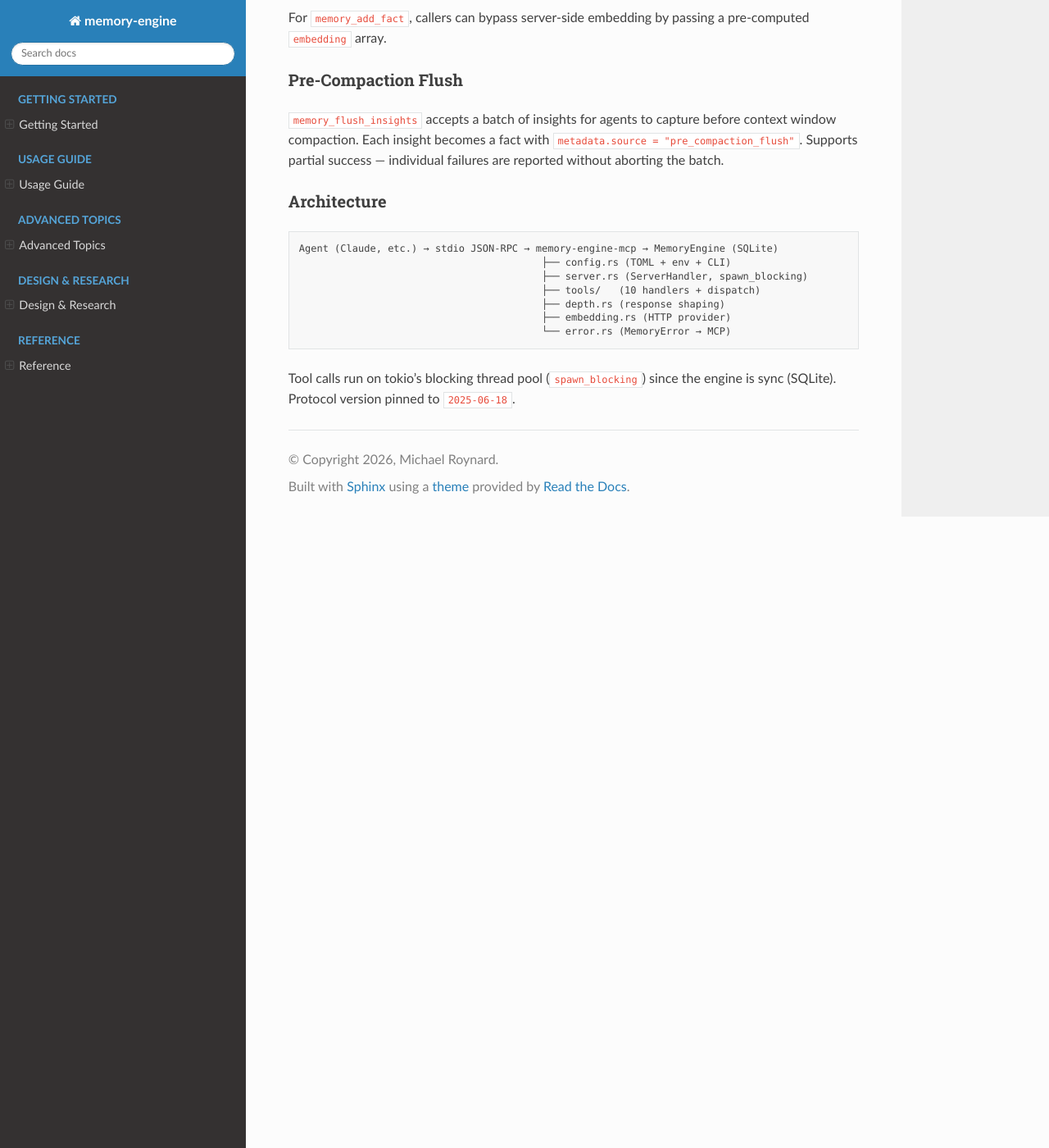
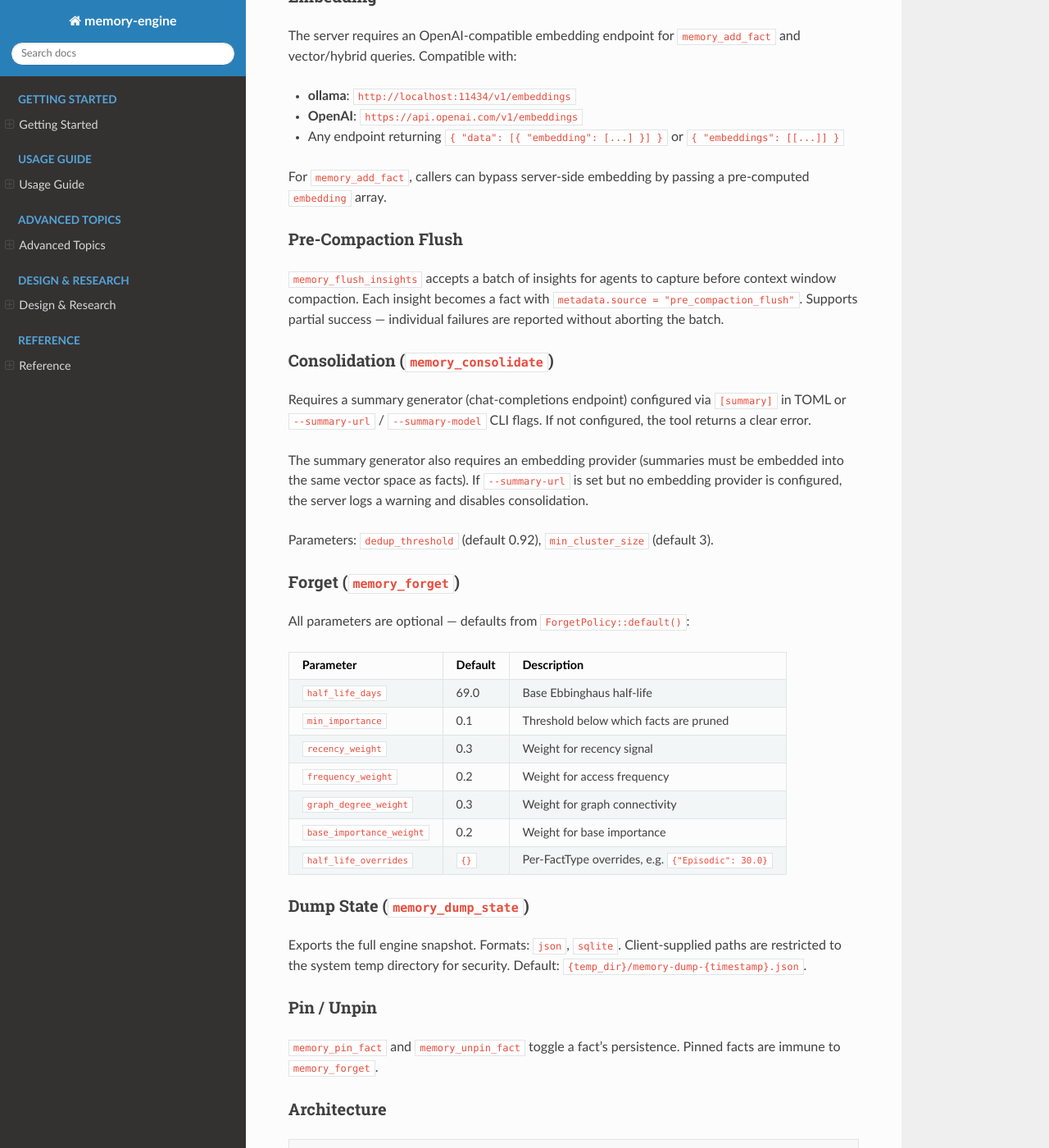
Before and after one commit to dutiona/memory-engine, a Sphinx documentation site: the page built from docs/reference/mcp-server.md, in a window 1280 px wide and 1400 px high, scrolled down 2684 px. Shown: the whole window at 82% size. Built offline with Sphinx 7.4.7 and the Read the Docs theme 3.1.0, drawn with Linux system fonts in a browser that asks for light colours; pages that are not in the unit, such as notebooks, are missing from menus; some of the changed text lies outside the part shown.

Commit message:
docs(mcp): update server reference for P1 tools
Add 5 P1 tools to the tools table, document consolidation config,
forget policy parameters, dump_state security restrictions, and
pin/unpin behavior. Update architecture diagram to include summary.rs.

````diff
--- a/docs/reference/mcp-server.md
+++ b/docs/reference/mcp-server.md
@@ -70,18 +70,23 @@
 
 ### Tools
 
-| Tool                    | Purpose                      | Depth                |
-| ----------------------- | ---------------------------- | -------------------- |
-| `memory_ingest`         | Append event to log          | —                    |
-| `memory_add_fact`       | Add fact with embedding      | —                    |
-| `memory_query`          | Hybrid FTS + vector search   | sparse/standard/full |
-| `memory_resume_context` | 5-tier cognitive boot        | sparse/standard/full |
-| `memory_list_due`       | Scheduled fact surfacing     | sparse/standard/full |
-| `memory_next_due_time`  | Next scheduled time          | —                    |
-| `memory_explain_fact`   | Fact provenance              | sparse/standard/full |
-| `memory_get_fact`       | Single fact by ID            | sparse/standard/full |
-| `memory_statistics`     | Aggregate stats              | —                    |
-| `memory_flush_insights` | Batch pre-compaction capture | —                    |
+| Tool                    | Priority | Purpose                              | Depth                |
+| ----------------------- | -------- | ------------------------------------ | -------------------- |
+| `memory_ingest`         | P0       | Append event to log                  | —                    |
+| `memory_add_fact`       | P0       | Add fact with embedding              | —                    |
+| `memory_query`          | P0       | Hybrid FTS + vector search           | sparse/standard/full |
+| `memory_resume_context` | P0       | 5-tier cognitive boot                | sparse/standard/full |
+| `memory_list_due`       | P0       | Scheduled fact surfacing             | sparse/standard/full |
+| `memory_next_due_time`  | P0       | Next scheduled time                  | —                    |
+| `memory_explain_fact`   | P0       | Fact provenance                      | sparse/standard/full |
+| `memory_get_fact`       | P0       | Single fact by ID                    | sparse/standard/full |
+| `memory_statistics`     | P0       | Aggregate stats                      | —                    |
+| `memory_flush_insights` | P0       | Batch pre-compaction capture         | —                    |
+| `memory_consolidate`    | P1       | Dedup + cluster facts into summaries | —                    |
+| `memory_forget`         | P1       | Ebbinghaus decay pruning             | —                    |
+| `memory_dump_state`     | P1       | Export snapshot (JSON/SQLite)         | —                    |
+| `memory_pin_fact`       | P1       | Make fact unforgettable              | —                    |
+| `memory_unpin_fact`     | P1       | Allow forgetting a pinned fact       | —                    |
 
 ### Tiered Depth
 
@@ -109,15 +114,46 @@
 
 `memory_flush_insights` accepts a batch of insights for agents to capture before context window compaction. Each insight becomes a fact with `metadata.source = "pre_compaction_flush"`. Supports partial success — individual failures are reported without aborting the batch.
 
+### Consolidation (`memory_consolidate`)
+
+Requires a summary generator (chat-completions endpoint) configured via `[summary]` in TOML or `--summary-url` / `--summary-model` CLI flags. If not configured, the tool returns a clear error.
+
+The summary generator also requires an embedding provider (summaries must be embedded into the same vector space as facts). If `--summary-url` is set but no embedding provider is configured, the server logs a warning and disables consolidation.
+
+Parameters: `dedup_threshold` (default 0.92), `min_cluster_size` (default 3).
+
+### Forget (`memory_forget`)
+
+All parameters are optional — defaults from `ForgetPolicy::default()`:
+
+| Parameter                | Default | Description                            |
+| ------------------------ | ------- | -------------------------------------- |
+| `half_life_days`         | 69.0    | Base Ebbinghaus half-life              |
+| `min_importance`         | 0.1     | Threshold below which facts are pruned |
+| `recency_weight`         | 0.3     | Weight for recency signal              |
+| `frequency_weight`       | 0.2     | Weight for access frequency            |
+| `graph_degree_weight`    | 0.3     | Weight for graph connectivity          |
+| `base_importance_weight` | 0.2     | Weight for base importance             |
+| `half_life_overrides`    | `{}`    | Per-FactType overrides, e.g. `{"Episodic": 30.0}` |
+
+### Dump State (`memory_dump_state`)
+
+Exports the full engine snapshot. Formats: `json`, `sqlite`. Client-supplied paths are restricted to the system temp directory for security. Default: `{temp_dir}/memory-dump-{timestamp}.json`.
+
+### Pin / Unpin
+
+`memory_pin_fact` and `memory_unpin_fact` toggle a fact's persistence. Pinned facts are immune to `memory_forget`.
+
 ### Architecture
 
 ```
 Agent (Claude, etc.) → stdio JSON-RPC → memory-engine-mcp → MemoryEngine (SQLite)
                                          ├── config.rs (TOML + env + CLI)
                                          ├── server.rs (ServerHandler, spawn_blocking)
-                                         ├── tools/   (10 handlers + dispatch)
+                                         ├── tools/   (15 handlers + dispatch)
                                          ├── depth.rs (response shaping)
-                                         ├── embedding.rs (HTTP provider)
+                                         ├── embedding.rs (HTTP embedding provider)
+                                         ├── summary.rs (HTTP summary generator)
                                          └── error.rs (MemoryError → MCP)
 ```
 
````
Also changed, not shown: other parts of docs/reference/mcp-server.md (+1 -1 lines).
